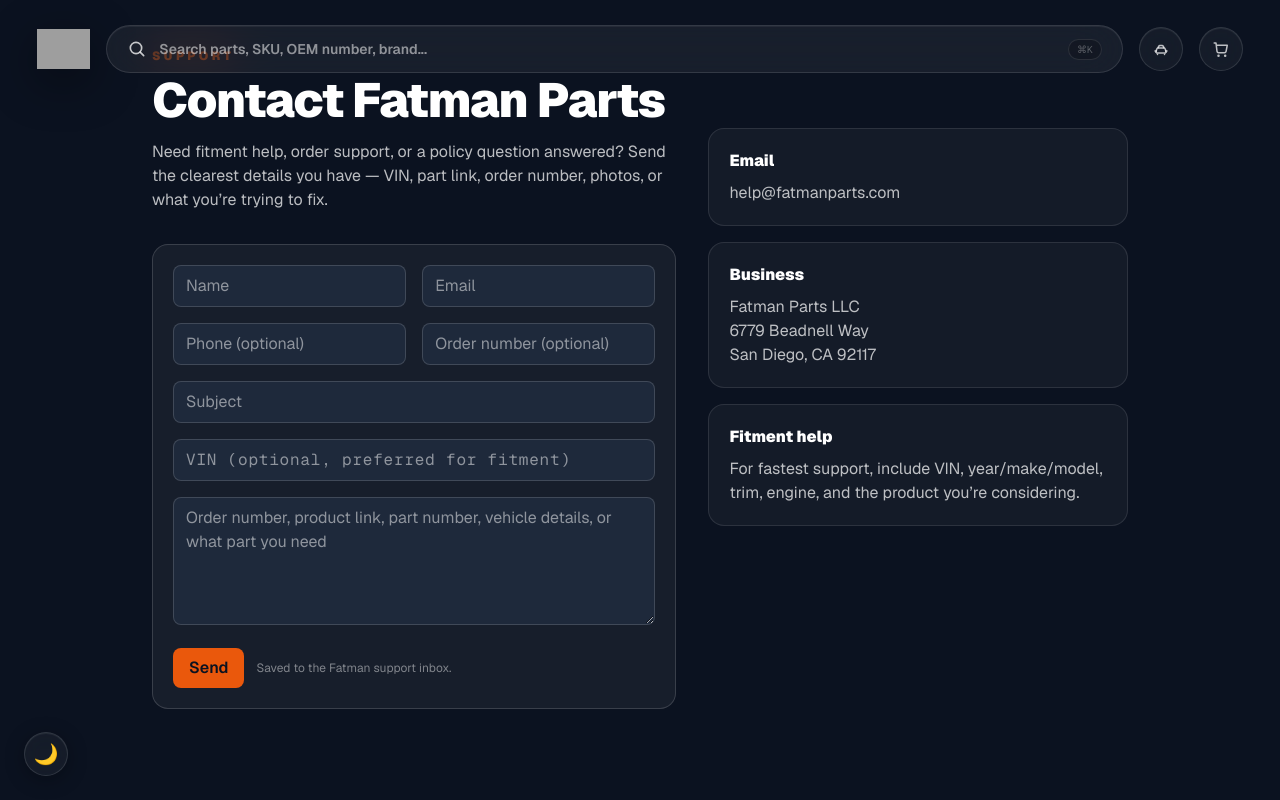
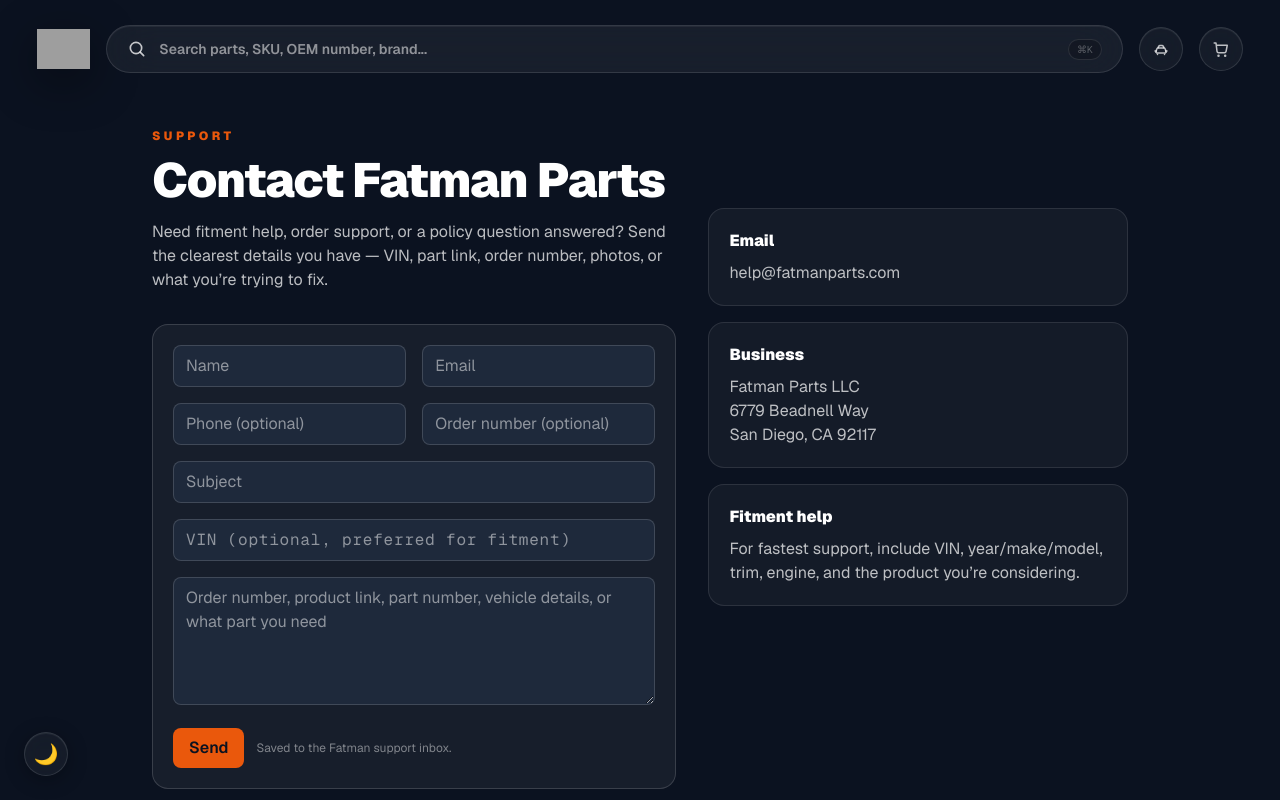
Before and after one commit to Talhakhan-pm/fatman-site, a Next.js app: page /contact in a window 1280 px wide. Shown: the top 800 px of the page. Built offline with nearby package versions, Linux system fonts and the light colour scheme; grey boxes are pictures that could not be loaded.

Commit message:
feat: Add storefront-to-admin bridge, fix catalog auto-loading race condition, update docs, and fix contact page padding

```diff
--- a/src/app/contact/page.tsx
+++ b/src/app/contact/page.tsx
@@ -7,8 +7,8 @@
 
 export default function ContactPage() {
   return (
-    <main className="min-h-screen bg-fatman-900 text-white">
-      <section className="mx-auto grid max-w-5xl gap-8 px-6 py-12 lg:grid-cols-[1fr_0.8fr]">
+    <main className="min-h-screen bg-fatman-900 text-white pt-28 lg:pt-32">
+      <section className="mx-auto grid max-w-5xl gap-8 px-6 pb-12 sm:pb-16 lg:grid-cols-[1fr_0.8fr]">
         <div>
           <p className="text-xs font-black uppercase tracking-[0.28em] text-fatman-accent">Support</p>
           <h1 className="mt-3 text-3xl font-black tracking-tight sm:text-5xl">Contact Fatman Parts</h1>
```
